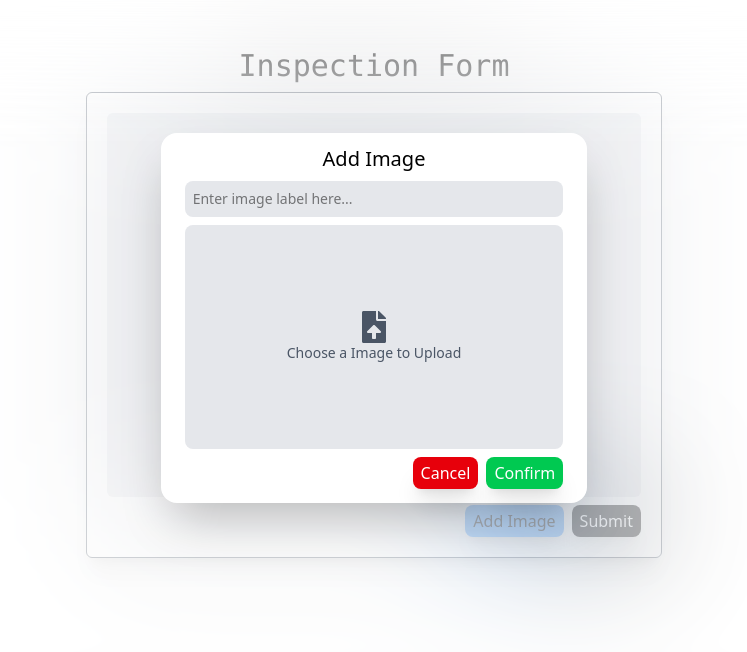
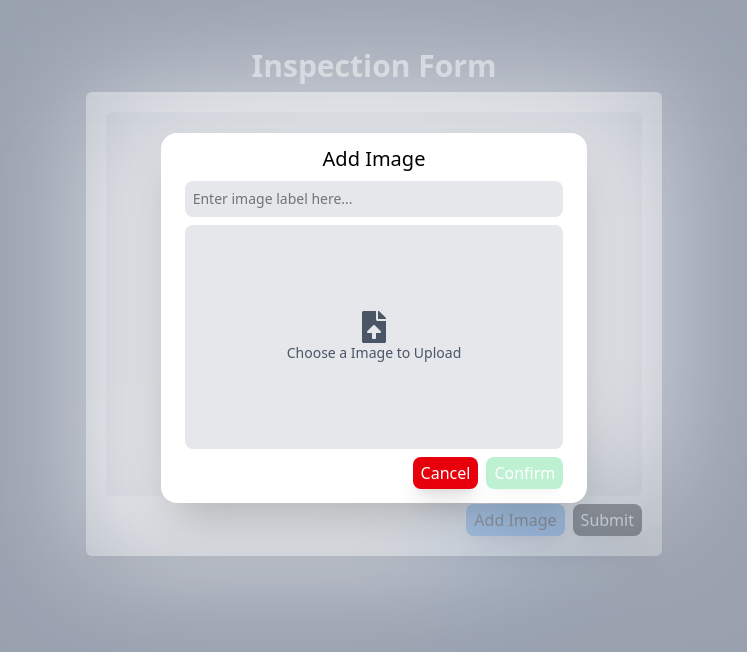
Before and after one commit to RafiMoreno/inspection-fe, a React (Vite) app: page / in a window 1280 px wide. Both pictures are taken after a click on the button "Add Image". Shown: the top 652 px of the page, without its empty margins (266-1013 px from the left). Built offline with nearby package versions, Linux system fonts and the light colour scheme.

Commit message:
feat: add transparent button if form fields are not filled

```diff
--- a/src/App.tsx
+++ b/src/App.tsx
@@ -21,15 +21,15 @@ function App() {
     setCurrentLabel(event.target.value);
   };
 
-  console.log(currentLabel);
-
+  console.log(currentLabel == null || currentLabel == "");
+  console.log(choosenImage == null);
   return (
     <>
-      <div className="w-full p-12 flex flex-col">
-        <h1 className="font-mono text-center text-3xl font-light">
+      <div className="w-full h-screen p-12 flex flex-col bg-gray-400">
+        <h1 className="text-center text-3xl font-bold text-white">
           Inspection Form
         </h1>
-        <div className="w-xl mt-2 shadow-xl border-1 border-solid border-gray-600 self-center flex flex-col rounded-md p-5">
+        <div className="w-xl mt-2 shadow-xl self-center flex flex-col rounded-md p-5 bg-white">
           <div className="flex flex-col items-center justify-center h-96 bg-gray-200 rounded-md">
             <FaImage size={56} color="#4a5565" />
             <p className="font-light text-gray-600">No images added</p>
@@ -96,11 +96,9 @@ function App() {
                       onChange={handleFileChange}
                     />
                     <label htmlFor="fileInput">
-                    <div
-                      className="px-2 py-1 rounded-lg bg-black text-white font-medium hover:cursor-pointer shadow-xl"
-                    >
-                      Change Image
-                    </div>
+                      <div className="px-2 py-1 rounded-lg bg-black text-white font-medium hover:cursor-pointer shadow-xl">
+                        Change Image
+                      </div>
                     </label>
                   </div>
                 )}
@@ -110,9 +108,17 @@ function App() {
                 >
                   Cancel
                 </div>
-                <div className="px-2 py-1 rounded-lg bg-green-500 text-white font-medium hover:cursor-pointer shadow-xl">
-                  Confirm
-                </div>
+                {choosenImage != null &&
+                currentLabel != "" &&
+                currentLabel != null ? (
+                  <div className="px-2 py-1 rounded-lg bg-green-500 text-white font-medium hover:cursor-pointer shadow-xl">
+                    Confirm
+                  </div>
+                ) : (
+                  <div className="px-2 py-1 rounded-lg bg-green-500 text-white hover:cursor-default font-medium shadow-xl opacity-25">
+                    Confirm
+                  </div>
+                )}
               </div>
             </form>
           </div>
```
